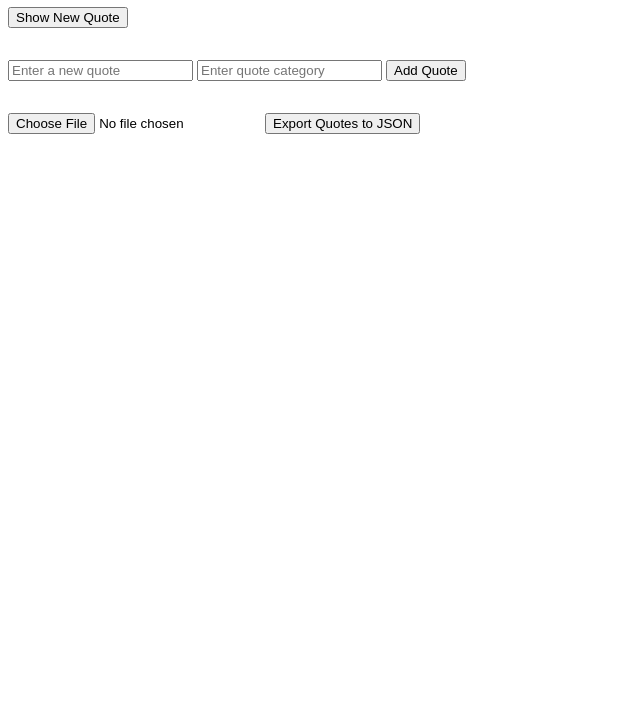
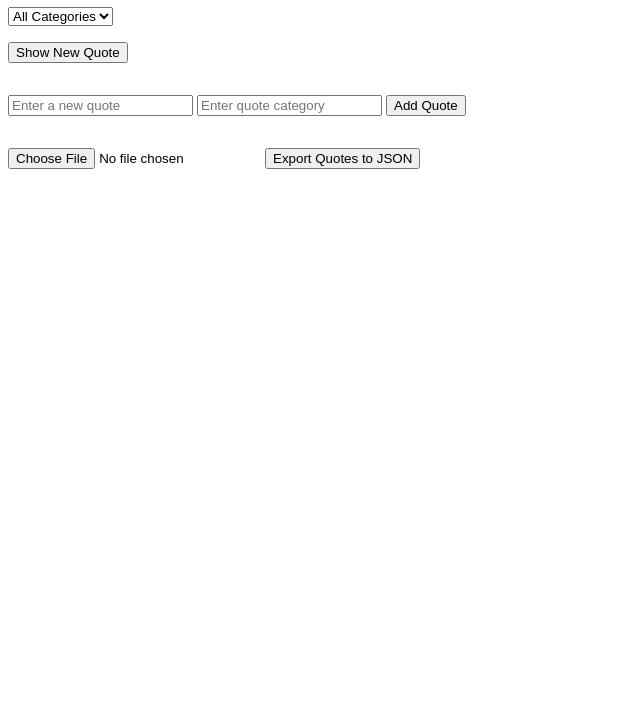
Before and after one commit to Citizen-Navarro/alx_fe_javascript, a plain HTML site: page dom-manipulation/index.html in a window 1280 px wide. Shown: the part 73-800 px from the top of the page, without its empty margins (0-640 px from the left). Drawn offline with Linux system fonts and the light colour scheme.

Commit message:
Add dynamic category filtering with persistent localStorage

```diff
--- a/dom-manipulation/index.html
+++ b/dom-manipulation/index.html
@@ -7,6 +7,11 @@
 </head>
 <body>
   <h1>Dynamic Quote Generator</h1>
+
+  <!-- Category Filter Dropdown -->
+  <select id="categoryFilter" onchange="filterQuotes()">
+    <option value="all">All Categories</option>
+  </select>
 
   <!-- Quote display area -->
   <div id="quoteDisplay" style="margin-bottom: 1rem;"></div>
--- a/dom-manipulation/script.js
+++ b/dom-manipulation/script.js
@@ -1,4 +1,4 @@
-// Try loading quotes from localStorage first
+// Load quotes from localStorage or initialize default quotes
 let quotes = [];
 
 const savedQuotes = localStorage.getItem("quotes");
@@ -13,7 +13,7 @@ if (savedQuotes) {
   saveQuotes();
 }
 
-// Save quotes to localStorage
+// Save quotes array to localStorage
 function saveQuotes() {
   localStorage.setItem("quotes", JSON.stringify(quotes));
 }
@@ -30,11 +30,11 @@ function showRandomQuote(quoteDisplay) {
 
   quoteDisplay.innerHTML = `<p><strong>${quote.category}</strong>: "${quote.text}"</p>`;
 
-  // ✅ Store the last quote shown (session only)
+  // Store last quote shown for the session
   sessionStorage.setItem("lastQuote", JSON.stringify(quote));
 }
 
-// Add a new quote and save
+// Add a new quote, update category dropdown, and save
 function addQuote(quoteInput, categoryInput, quoteDisplay) {
   const newText = quoteInput.value.trim();
   const newCategory = categoryInput.value.trim();
@@ -51,15 +51,63 @@ function addQuote(quoteInput, categoryInput, quoteDisplay) {
 
   quoteDisplay.innerHTML = `<p><strong>${newCategory}</strong>: "${newText}"</p>`;
 
+  populateCategories(); // update categories dropdown live
   saveQuotes();
 }
 
-// Required by checker (already implemented)
-function createAddQuoteForm(parentElement, quoteDisplay) {
-  // Already handled via static HTML — nothing to do here
+// Populate categories dropdown dynamically and restore last selected filter
+function populateCategories() {
+  const categoryFilter = document.getElementById("categoryFilter");
+
+  // Clear existing options except "All Categories"
+  categoryFilter.innerHTML = '<option value="all">All Categories</option>';
+
+  // Extract unique categories
+  const uniqueCategories = [...new Set(quotes.map(q => q.category))];
+
+  // Add each category as an option
+  uniqueCategories.forEach(category => {
+    const option = document.createElement("option");
+    option.value = category;
+    option.textContent = category;
+    categoryFilter.appendChild(option);
+  });
+
+  // Restore last selected category filter from localStorage
+  const lastFilter = localStorage.getItem("lastFilter");
+  if (lastFilter) {
+    categoryFilter.value = lastFilter;
+    filterQuotes(); // immediately filter on page load
+  }
 }
 
-// Export quotes to a downloadable JSON file
+// Filter quotes by selected category and update display
+function filterQuotes() {
+  const selected = document.getElementById("categoryFilter").value;
+  localStorage.setItem("lastFilter", selected);
+
+  const quoteDisplay = document.getElementById("quoteDisplay");
+  quoteDisplay.innerHTML = "";
+
+  let filtered = quotes;
+  if (selected !== "all") {
+    filtered = quotes.filter(q => q.category === selected);
+  }
+
+  if (filtered.length === 0) {
+    quoteDisplay.innerHTML = "<p>No quotes found for this category.</p>";
+    return;
+  }
+
+  // Display filtered quotes
+  filtered.forEach(q => {
+    const quoteEl = document.createElement("p");
+    quoteEl.innerHTML = `<strong>${q.category}</strong>: "${q.text}"`;
+    quoteDisplay.appendChild(quoteEl);
+  });
+}
+
+// Export quotes as a downloadable JSON file
 function exportQuotesToJson() {
   const dataStr = JSON.stringify(quotes, null, 2);
   const blob = new Blob([dataStr], { type: "application/json" });
@@ -73,7 +121,7 @@ function exportQuotesToJson() {
   URL.revokeObjectURL(url);
 }
 
-// Import quotes from uploaded JSON file
+// Import quotes from a JSON file and update storage
 function importFromJsonFile(event) {
   const fileReader = new FileReader();
   fileReader.onload = function (event) {
@@ -82,6 +130,7 @@ function importFromJsonFile(event) {
       if (Array.isArray(importedQuotes)) {
         quotes.push(...importedQuotes);
         saveQuotes();
+        populateCategories();
         alert("Quotes imported successfully!");
       } else {
         alert("Invalid format: expected an array of quotes.");
@@ -93,7 +142,7 @@ function importFromJsonFile(event) {
   fileReader.readAsText(event.target.files[0]);
 }
 
-// Initialize everything on page load
+// Initialize app: bind event listeners, load categories, restore last quote
 function initializeApp() {
   const quoteDisplayElement = document.getElementById("quoteDisplay");
 
@@ -112,7 +161,10 @@ function initializeApp() {
   const exportBtn = document.getElementById("exportButton");
   exportBtn.addEventListener("click", exportQuotesToJson);
 
-  // Optional: load last shown quote from sessionStorage
+  // Populate categories dropdown and restore filter
+  populateCategories();
+
+  // Load last quote from sessionStorage if present
   const lastQuote = sessionStorage.getItem("lastQuote");
   if (lastQuote) {
     const quote = JSON.parse(lastQuote);
```
